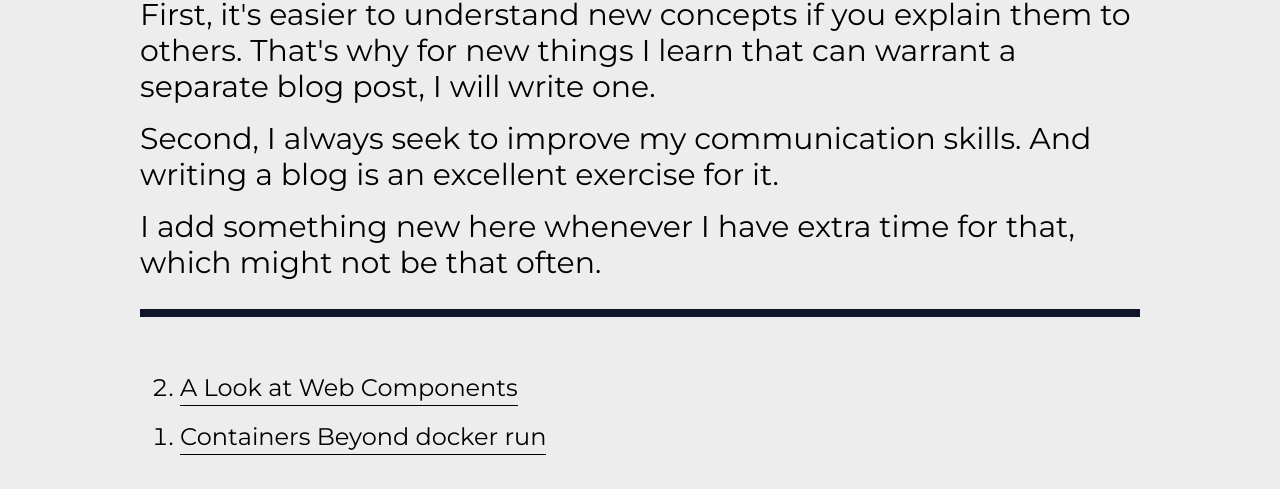
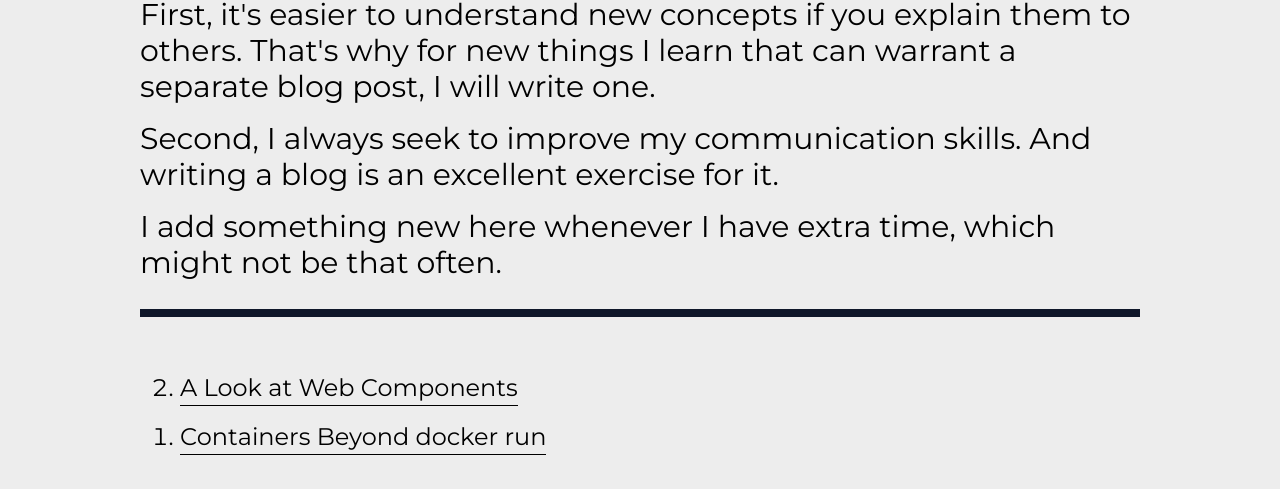
Before and after one commit to ilya-wd/ilya-page, a website: page html/blogs-main.html in a window 1280 px wide. Shown: the part 305-794 px from the top of the page. Drawn offline with Linux system fonts and the light colour scheme.

Commit message:
fix: changed blogs-main text

```diff
--- a/html/blogs-main.html
+++ b/html/blogs-main.html
@@ -25,8 +25,8 @@
           an excellent exercise for it.
         </p>
         <p class="my-4">
-          I add something new here whenever I have extra time for that, which might not be
-          that often.
+          I add something new here whenever I have extra time, which might not be that
+          often.
         </p>
       </div>
       <div class="border-4 border-slate-900 mb-8 my-7"></div>
```
